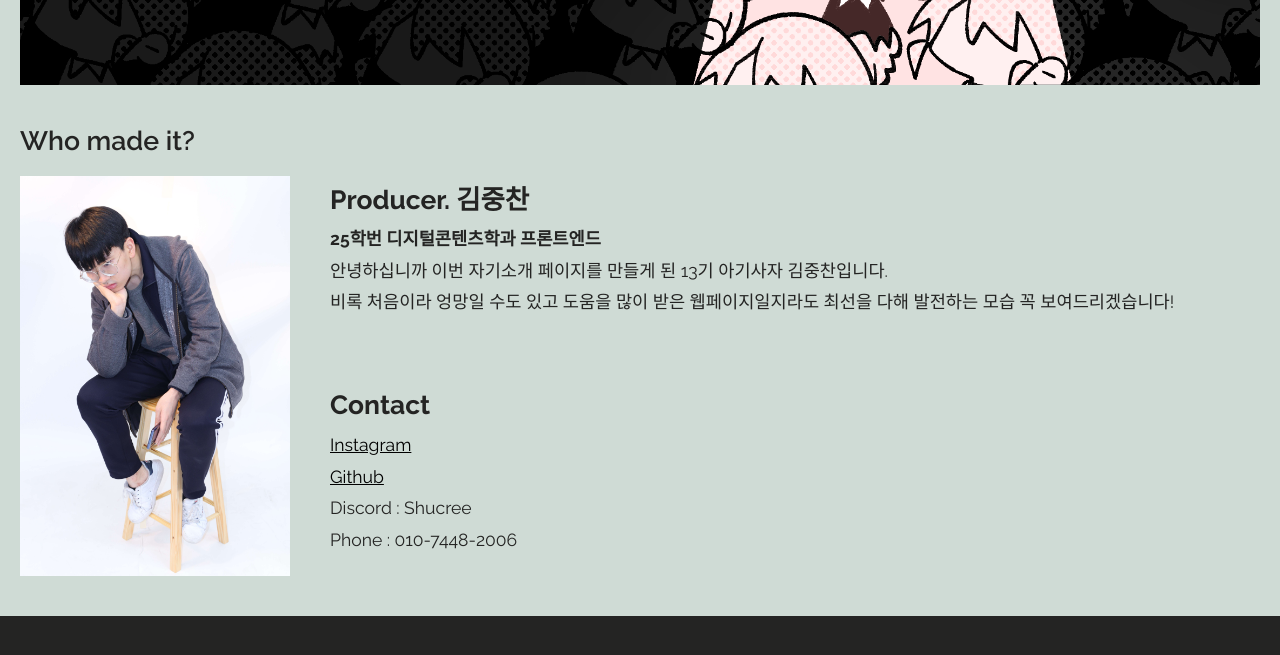
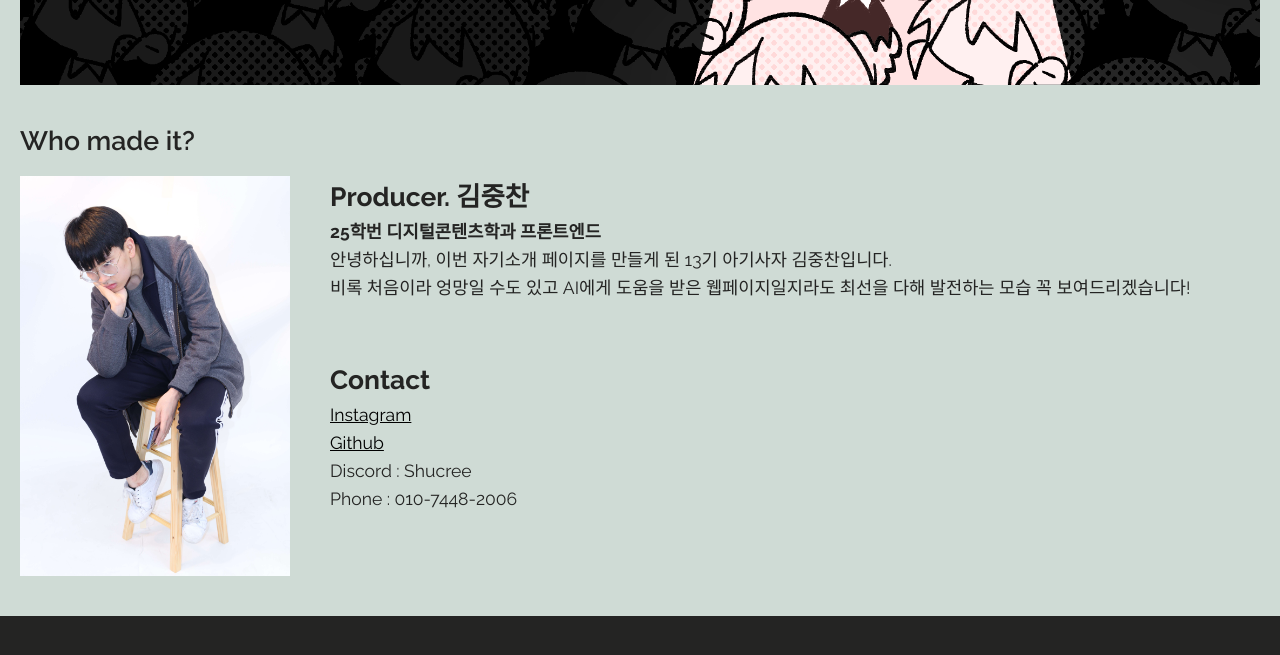
Before and after one commit to Shucree0104/IntroduceScr.github.io, a plain HTML site: page index.html in a window 1280 px wide. Shown: the part 489-1144 px from the top of the page. Drawn offline with Linux system fonts and the light colour scheme.

Commit message:
찐찐찐막임

```diff
--- a/index.html
+++ b/index.html
@@ -10,7 +10,9 @@
 <body>
     <header class="header">
         <div class="logo">
-            <img src="img/SCR로고.png" alt="SCRlogo">
+            <a href="https://shucree0104.github.io/IntroduceScr.github.io/">
+                <img src="img/SCR로고.png" alt="SCRlogo">
+            </a>
         </div>
         <div class="menu-group">
             <div class="menu1" id="menu1">What's SCR?</div>
@@ -34,8 +36,8 @@
                     <p>
                         <h2>Producer. 김중찬</h2>
                         <h4>25학번 디지털콘텐츠학과 프론트엔드</h4>
-                        안녕하십니까 이번 자기소개 페이지를 만들게 된 13기 아기사자 김중찬입니다.
-                        <br>비록 처음이라 엉망일 수도 있고 도움을 많이 받은 웹페이지일지라도
+                        안녕하십니까, 이번 자기소개 페이지를 만들게 된 13기 아기사자 김중찬입니다.
+                        <br>비록 처음이라 엉망일 수도 있고 AI에게 도움을 받은 웹페이지일지라도
                         최선을 다해 발전하는 모습 꼭 보여드리겠습니다!<br><br><br>
                         <h2>Contact</h2>
                         <a href="https://www.instagram.com/who_ride.chicken/" style="color: black;">Instagram</a><br>
--- a/introducemyself.css
+++ b/introducemyself.css
@@ -96,11 +96,11 @@ img {
 }
 
 .section2 .text2 {
-    width:900px;
+    width:930px;
     height: auto;
     font-family: 'Raleway', sans-serif;
     font-size: 1.1rem;
-    line-height: 1.8;
+    line-height: 1.6;
     color: rgb(36, 36, 35);
 }
 
```
